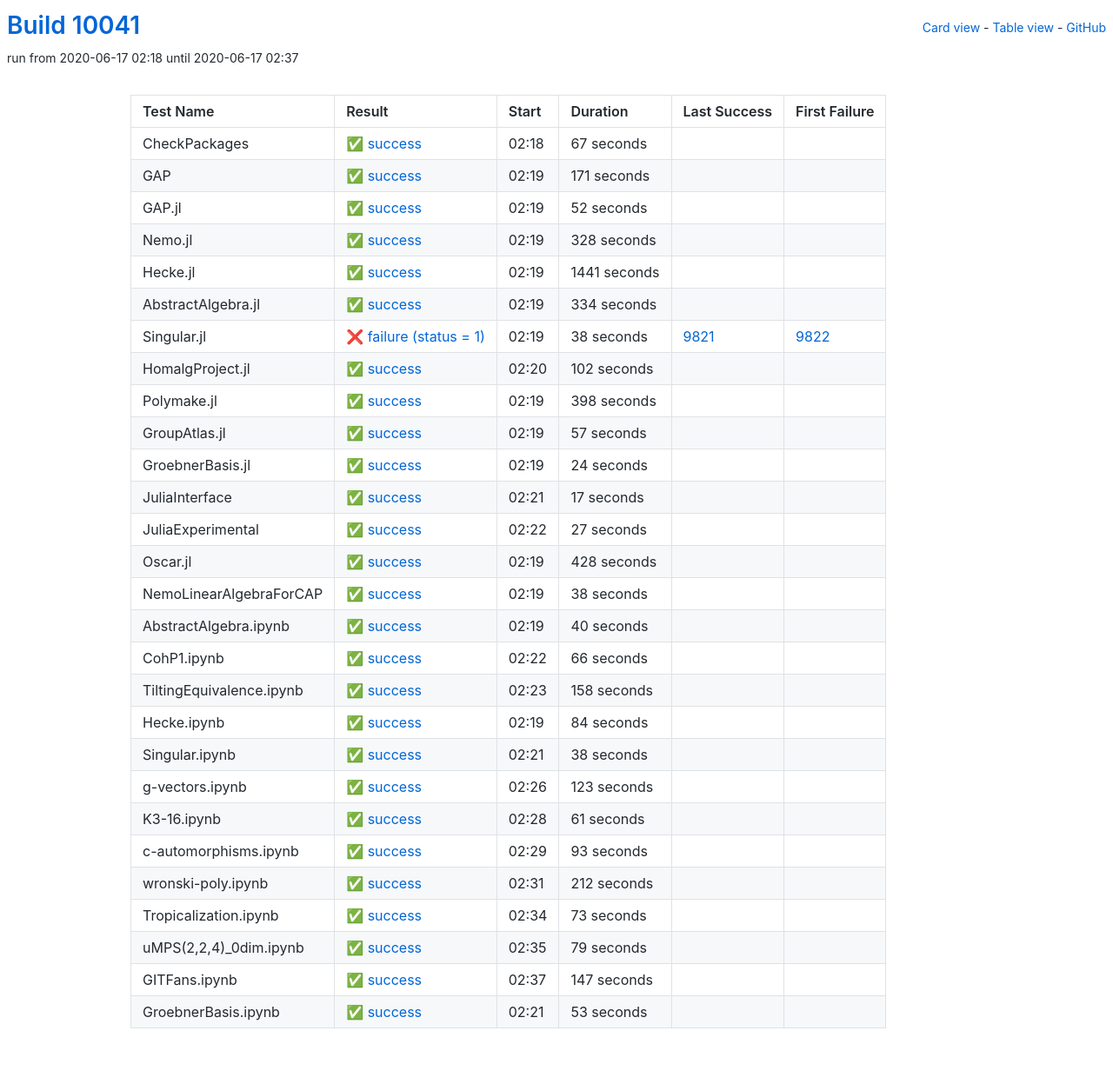
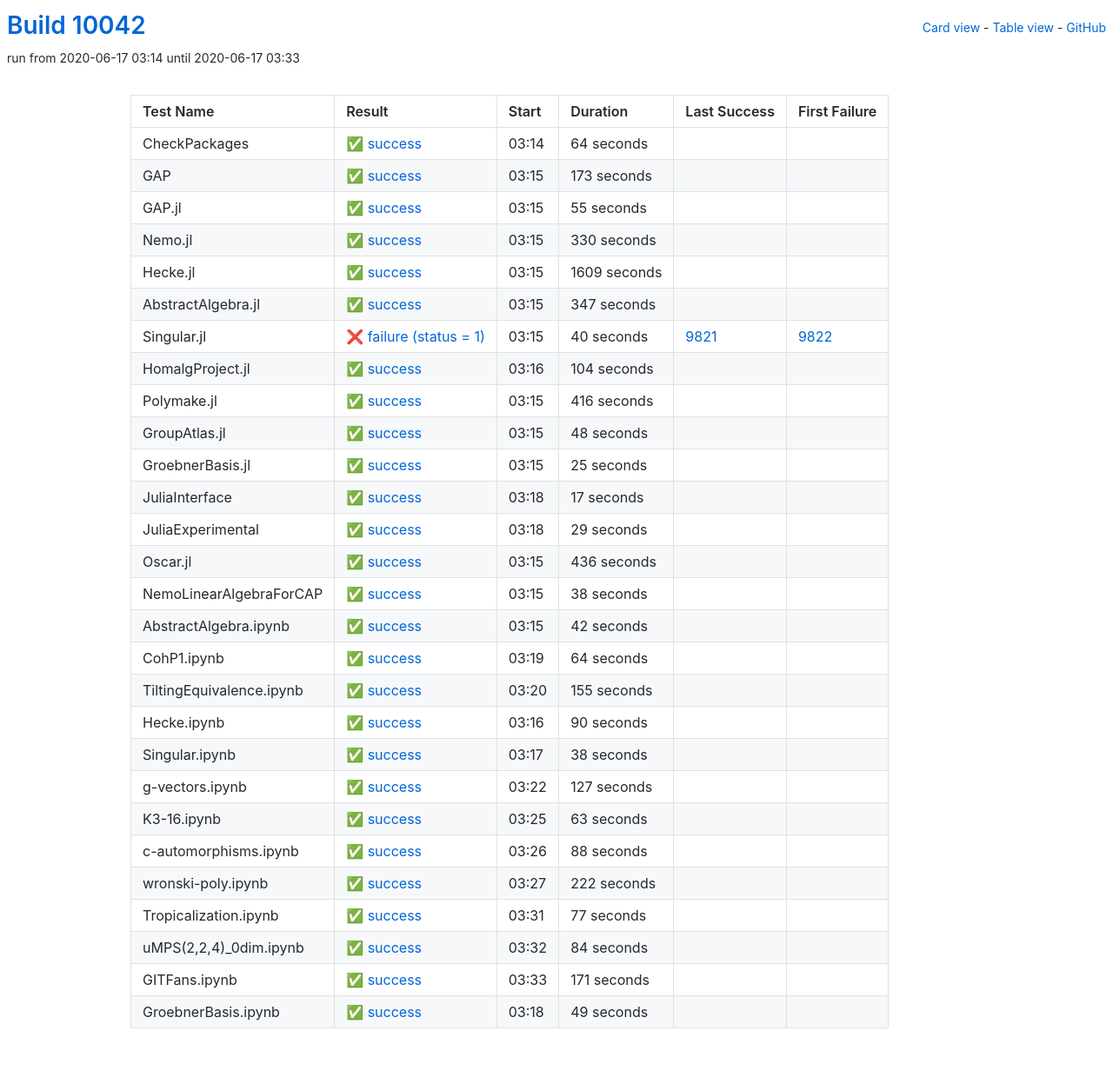
Before and after one commit to oscar-system/oscar-ci-status, a Jekyll site: the page built from table.html, in a window 1280 px wide. Shown: the whole page at 87% size. Built offline with Jekyll 4.4.1, drawn with Linux system fonts in a browser that asks for light colours.

Commit message:
Build #10042

```diff
--- a/_data/ci.yml
+++ b/_data/ci.yml
@@ -1,6 +1,6 @@
 ---
-build: 10041
-build_url: https://oscarci.mathematik.uni-kl.de/job/oscar/10041/
+build: 10042
+build_url: https://oscarci.mathematik.uni-kl.de/job/oscar/10042/
 job: oscar
 organization: oscar-system
 repo: oscar-ci-status
@@ -8,140 +8,140 @@ repourl: https://github.com/oscar-system/oscar-ci-status
 tests:
 - name: CheckPackages
   id: checkpackages
-  log: https://oscarci.mathematik.uni-kl.de/job/oscar/10041/artifact/logs/build-10041/CheckPackages.log
-  start: 2020-06-17 02:18
+  log: https://oscarci.mathematik.uni-kl.de/job/oscar/10042/artifact/logs/build-10042/CheckPackages.log
+  start: 2020-06-17 03:14
   success: true
   exitcode: 0
   status: success
-  duration: 67
+  duration: 64
   last_success: false
   last_success_url:
   first_failure: false
   first_failure_url:
 - name: GAP
   id: gap
-  log: https://oscarci.mathematik.uni-kl.de/job/oscar/10041/artifact/logs/build-10041/GAP.log
-  start: 2020-06-17 02:19
+  log: https://oscarci.mathematik.uni-kl.de/job/oscar/10042/artifact/logs/build-10042/GAP.log
+  start: 2020-06-17 03:15
   success: true
   exitcode: 0
   status: success
-  duration: 171
+  duration: 173
   last_success: false
   last_success_url:
   first_failure: false
   first_failure_url:
 - name: GAP.jl
   id: gap-jl
-  log: https://oscarci.mathematik.uni-kl.de/job/oscar/10041/artifact/logs/build-10041/GAP.jl.log
-  start: 2020-06-17 02:19
+  log: https://oscarci.mathematik.uni-kl.de/job/oscar/10042/artifact/logs/build-10042/GAP.jl.log
+  start: 2020-06-17 03:15
   success: true
   exitcode: 0
   status: success
-  duration: 52
+  duration: 55
   last_success: false
   last_success_url:
   first_failure: false
   first_failure_url:
 - name: Nemo.jl
   id: nemo-jl
-  log: https://oscarci.mathematik.uni-kl.de/job/oscar/10041/artifact/logs/build-10041/Nemo.jl.log
-  start: 2020-06-17 02:19
+  log: https://oscarci.mathematik.uni-kl.de/job/oscar/10042/artifact/logs/build-10042/Nemo.jl.log
+  start: 2020-06-17 03:15
   success: true
   exitcode: 0
   status: success
-  duration: 328
+  duration: 330
   last_success: false
   last_success_url:
   first_failure: false
   first_failure_url:
 - name: Hecke.jl
   id: hecke-jl
-  log: https://oscarci.mathematik.uni-kl.de/job/oscar/10041/artifact/logs/build-10041/Hecke.jl.log
-  start: 2020-06-17 02:19
+  log: https://oscarci.mathematik.uni-kl.de/job/oscar/10042/artifact/logs/build-10042/Hecke.jl.log
+  start: 2020-06-17 03:15
   success: true
   exitcode: 0
   status: success
-  duration: 1441
+  duration: 1609
   last_success: false
   last_success_url:
   first_failure: false
   first_failure_url:
 - name: AbstractAlgebra.jl
   id: abstractalgebra-jl
-  log: https://oscarci.mathematik.uni-kl.de/job/oscar/10041/artifact/logs/build-10041/AbstractAlgebra.jl.log
-  start: 2020-06-17 02:19
+  log: https://oscarci.mathematik.uni-kl.de/job/oscar/10042/artifact/logs/build-10042/AbstractAlgebra.jl.log
+  start: 2020-06-17 03:15
   success: true
   exitcode: 0
   status: success
-  duration: 334
+  duration: 347
   last_success: false
   last_success_url:
   first_failure: false
   first_failure_url:
 - name: Singular.jl
   id: singular-jl
-  log: https://oscarci.mathematik.uni-kl.de/job/oscar/10041/artifact/logs/build-10041/Singular.jl.log
-  start: 2020-06-17 02:19
+  log: https://oscarci.mathematik.uni-kl.de/job/oscar/10042/artifact/logs/build-10042/Singular.jl.log
+  start: 2020-06-17 03:15
   success: false
   exitcode: 1
   status: failure
-  duration: 38
+  duration: 40
   last_success: 9821
   last_success_url: https://oscarci.mathematik.uni-kl.de/job/oscar/9821/
   first_failure: 9822
   first_failure_url: https://oscarci.mathematik.uni-kl.de/job/oscar/9822/
 - name: HomalgProject.jl
   id: homalgproject-jl
-  log: https://oscarci.mathematik.uni-kl.de/job/oscar/10041/artifact/logs/build-10041/HomalgProject.jl.log
-  start: 2020-06-17 02:20
+  log: https://oscarci.mathematik.uni-kl.de/job/oscar/10042/artifact/logs/build-10042/HomalgProject.jl.log
+  start: 2020-06-17 03:16
   success: true
   exitcode: 0
   status: success
-  duration: 102
+  duration: 104
   last_success: false
   last_success_url:
   first_failure: false
   first_failure_url:
 - name: Polymake.jl
   id: polymake-jl
-  log: https://oscarci.mathematik.uni-kl.de/job/oscar/10041/artifact/logs/build-10041/Polymake.jl.log
-  start: 2020-06-17 02:19
+  log: https://oscarci.mathematik.uni-kl.de/job/oscar/10042/artifact/logs/build-10042/Polymake.jl.log
+  start: 2020-06-17 03:15
   success: true
   exitcode: 0
   status: success
-  duration: 398
+  duration: 416
   last_success: false
   last_success_url:
   first_failure: false
   first_failure_url:
 - name: GroupAtlas.jl
   id: groupatlas-jl
-  log: https://oscarci.mathematik.uni-kl.de/job/oscar/10041/artifact/logs/build-10041/GroupAtlas.jl.log
-  start: 2020-06-17 02:19
+  log: https://oscarci.mathematik.uni-kl.de/job/oscar/10042/artifact/logs/build-10042/GroupAtlas.jl.log
+  start: 2020-06-17 03:15
   success: true
   exitcode: 0
   status: success
-  duration: 57
+  duration: 48
   last_success: false
   last_success_url:
   first_failure: false
   first_failure_url:
 - name: GroebnerBasis.jl
   id: groebnerbasis-jl
-  log: https://oscarci.mathematik.uni-kl.de/job/oscar/10041/artifact/logs/build-10041/GroebnerBasis.jl.log
-  start: 2020-06-17 02:19
+  log: https://oscarci.mathematik.uni-kl.de/job/oscar/10042/artifact/logs/build-10042/GroebnerBasis.jl.log
+  start: 2020-06-17 03:15
   success: true
   exitcode: 0
   status: success
-  duration: 24
+  duration: 25
   last_success: false
   last_success_url:
   first_failure: false
   first_failure_url:
 - name: JuliaInterface
   id: juliainterface
-  log: https://oscarci.mathematik.uni-kl.de/job/oscar/10041/artifact/logs/build-10041/JuliaInterface.log
-  start: 2020-06-17 02:21
+  log: https://oscarci.mathematik.uni-kl.de/job/oscar/10042/artifact/logs/build-10042/JuliaInterface.log
+  start: 2020-06-17 03:18
   success: true
   exitcode: 0
   status: success
@@ -152,32 +152,32 @@ tests:
   first_failure_url:
 - name: JuliaExperimental
   id: juliaexperimental
-  log: https://oscarci.mathematik.uni-kl.de/job/oscar/10041/artifact/logs/build-10041/JuliaExperimental.log
-  start: 2020-06-17 02:22
+  log: https://oscarci.mathematik.uni-kl.de/job/oscar/10042/artifact/logs/build-10042/JuliaExperimental.log
+  start: 2020-06-17 03:18
   success: true
   exitcode: 0
   status: success
-  duration: 27
+  duration: 29
   last_success: false
   last_success_url:
   first_failure: false
   first_failure_url:
 - name: Oscar.jl
   id: oscar-jl
-  log: https://oscarci.mathematik.uni-kl.de/job/oscar/10041/artifact/logs/build-10041/Oscar.jl.log
-  start: 2020-06-17 02:19
+  log: https://oscarci.mathematik.uni-kl.de/job/oscar/10042/artifact/logs/build-10042/Oscar.jl.log
+  start: 2020-06-17 03:15
   success: true
   exitcode: 0
   status: success
-  duration: 428
+  duration: 436
   last_success: false
   last_success_url:
   first_failure: false
   first_failure_url:
 - name: NemoLinearAlgebraForCAP
   id: nemolinearalgebraforcap
-  log: https://oscarci.mathematik.uni-kl.de/job/oscar/10041/artifact/logs/build-10041/NemoLinearAlgebraForCAP.log
-  start: 2020-06-17 02:19
+  log: https://oscarci.mathematik.uni-kl.de/job/oscar/10042/artifact/logs/build-10042/NemoLinearAlgebraForCAP.log
+  start: 2020-06-17 03:15
   success: true
   exitcode: 0
   status: success
@@ -188,56 +188,56 @@ tests:
   first_failure_url:
 - name: AbstractAlgebra.ipynb
   id: abstractalgebra-ipynb
-  log: https://oscarci.mathematik.uni-kl.de/job/oscar/10041/artifact/logs/build-10041/AbstractAlgebra.ipynb.log
-  start: 2020-06-17 02:19
+  log: https://oscarci.mathematik.uni-kl.de/job/oscar/10042/artifact/logs/build-10042/AbstractAlgebra.ipynb.log
+  start: 2020-06-17 03:15
   success: true
   exitcode: 0
   status: success
-  duration: 40
+  duration: 42
   last_success: false
   last_success_url:
   first_failure: false
   first_failure_url:
 - name: CohP1.ipynb
   id: cohp1-ipynb
-  log: https://oscarci.mathematik.uni-kl.de/job/oscar/10041/artifact/logs/build-10041/CohP1.ipynb.log
-  start: 2020-06-17 02:22
+  log: https://oscarci.mathematik.uni-kl.de/job/oscar/10042/artifact/logs/build-10042/CohP1.ipynb.log
+  start: 2020-06-17 03:19
   success: true
   exitcode: 0
   status: success
-  duration: 66
+  duration: 64
   last_success: false
   last_success_url:
   first_failure: false
   first_failure_url:
 - name: TiltingEquivalence.ipynb
   id: tiltingequivalence-ipynb
-  log: https://oscarci.mathematik.uni-kl.de/job/oscar/10041/artifact/logs/build-10041/TiltingEquivalence.ipynb.log
-  start: 2020-06-17 02:23
+  log: https://oscarci.mathematik.uni-kl.de/job/oscar/10042/artifact/logs/build-10042/TiltingEquivalence.ipynb.log
+  start: 2020-06-17 03:20
   success: true
   exitcode: 0
   status: success
-  duration: 158
+  duration: 155
   last_success: false
   last_success_url:
   first_failure: false
   first_failure_url:
 - name: Hecke.ipynb
   id: hecke-ipynb
-  log: https://oscarci.mathematik.uni-kl.de/job/oscar/10041/artifact/logs/build-10041/Hecke.ipynb.log
-  start: 2020-06-17 02:19
+  log: https://oscarci.mathematik.uni-kl.de/job/oscar/10042/artifact/logs/build-10042/Hecke.ipynb.log
+  start: 2020-06-17 03:16
   success: true
   exitcode: 0
   status: success
-  duration: 84
+  duration: 90
   last_success: false
   last_success_url:
   first_failure: false
   first_failure_url:
 - name: Singular.ipynb
   id: singular-ipynb
-  log: https://oscarci.mathematik.uni-kl.de/job/oscar/10041/artifact/logs/build-10041/Singular.ipynb.log
-  start: 2020-06-17 02:21
+  log: https://oscarci.mathematik.uni-kl.de/job/oscar/10042/artifact/logs/build-10042/Singular.ipynb.log
+  start: 2020-06-17 03:17
   success: true
   exitcode: 0
   status: success
@@ -248,96 +248,96 @@ tests:
   first_failure_url:
 - name: g-vectors.ipynb
   id: g-vectors-ipynb
-  log: https://oscarci.mathematik.uni-kl.de/job/oscar/10041/artifact/logs/build-10041/g-vectors.ipynb.log
-  start: 2020-06-17 02:26
+  log: https://oscarci.mathematik.uni-kl.de/job/oscar/10042/artifact/logs/build-10042/g-vectors.ipynb.log
+  start: 2020-06-17 03:22
   success: true
   exitcode: 0
   status: success
-  duration: 123
+  duration: 127
   last_success: false
   last_success_url:
   first_failure: false
   first_failure_url:
 - name: K3-16.ipynb
   id: k3-16-ipynb
-  log: https://oscarci.mathematik.uni-kl.de/job/oscar/10041/artifact/logs/build-10041/K3-16.ipynb.log
-  start: 2020-06-17 02:28
+  log: https://oscarci.mathematik.uni-kl.de/job/oscar/10042/artifact/logs/build-10042/K3-16.ipynb.log
+  start: 2020-06-17 03:25
   success: true
   exitcode: 0
   status: success
-  duration: 61
+  duration: 63
   last_success: false
   last_success_url:
   first_failure: false
   first_failure_url:
 - name: c-automorphisms.ipynb
   id: c-automorphisms-ipynb
-  log: https://oscarci.mathematik.uni-kl.de/job/oscar/10041/artifact/logs/build-10041/c-automorphisms.ipynb.log
-  start: 2020-06-17 02:29
+  log: https://oscarci.mathematik.uni-kl.de/job/oscar/10042/artifact/logs/build-10042/c-automorphisms.ipynb.log
+  start: 2020-06-17 03:26
   success: true
   exitcode: 0
   status: success
-  duration: 93
+  duration: 88
   last_success: false
   last_success_url:
   first_failure: false
   first_failure_url:
 - name: wronski-poly.ipynb
   id: wronski-poly-ipynb
-  log: https://oscarci.mathematik.uni-kl.de/job/oscar/10041/artifact/logs/build-10041/wronski-poly.ipynb.log
-  start: 2020-06-17 02:31
+  log: https://oscarci.mathematik.uni-kl.de/job/oscar/10042/artifact/logs/build-10042/wronski-poly.ipynb.log
+  start: 2020-06-17 03:27
   success: true
   exitcode: 0
   status: success
-  duration: 212
+  duration: 222
   last_success: false
   last_success_url:
   first_failure: false
   first_failure_url:
 - name: Tropicalization.ipynb
   id: tropicalization-ipynb
-  log: https://oscarci.mathematik.uni-kl.de/job/oscar/10041/artifact/logs/build-10041/Tropicalization.ipynb.log
-  start: 2020-06-17 02:34
+  log: https://oscarci.mathematik.uni-kl.de/job/oscar/10042/artifact/logs/build-10042/Tropicalization.ipynb.log
+  start: 2020-06-17 03:31
   success: true
   exitcode: 0
   status: success
-  duration: 73
+  duration: 77
   last_success: false
   last_success_url:
   first_failure: false
   first_failure_url:
 - name: uMPS(2,2,4)_0dim.ipynb
   id: umps-2-2-4-0dim-ipynb
-  log: https://oscarci.mathematik.uni-kl.de/job/oscar/10041/artifact/logs/build-10041/uMPS-2-2-4-_0dim.ipynb.log
-  start: 2020-06-17 02:35
+  log: https://oscarci.mathematik.uni-kl.de/job/oscar/10042/artifact/logs/build-10042/uMPS-2-2-4-_0dim.ipynb.log
+  start: 2020-06-17 03:32
   success: true
   exitcode: 0
   status: success
-  duration: 79
+  duration: 84
   last_success: false
   last_success_url:
   first_failure: false
   first_failure_url:
 - name: GITFans.ipynb
   id: gitfans-ipynb
-  log: https://oscarci.mathematik.uni-kl.de/job/oscar/10041/artifact/logs/build-10041/GITFans.ipynb.log
-  start: 2020-06-17 02:37
+  log: https://oscarci.mathematik.uni-kl.de/job/oscar/10042/artifact/logs/build-10042/GITFans.ipynb.log
+  start: 2020-06-17 03:33
   success: true
   exitcode: 0
   status: success
-  duration: 147
+  duration: 171
   last_success: false
   last_success_url:
   first_failure: false
   first_failure_url:
 - name: GroebnerBasis.ipynb
   id: groebnerbasis-ipynb
-  log: https://oscarci.mathematik.uni-kl.de/job/oscar/10041/artifact/logs/build-10041/GroebnerBasis.ipynb.log
-  start: 2020-06-17 02:21
+  log: https://oscarci.mathematik.uni-kl.de/job/oscar/10042/artifact/logs/build-10042/GroebnerBasis.ipynb.log
+  start: 2020-06-17 03:18
   success: true
   exitcode: 0
   status: success
-  duration: 53
+  duration: 49
   last_success: false
   last_success_url:
   first_failure: false
```
Also changed, not shown: README.md.
